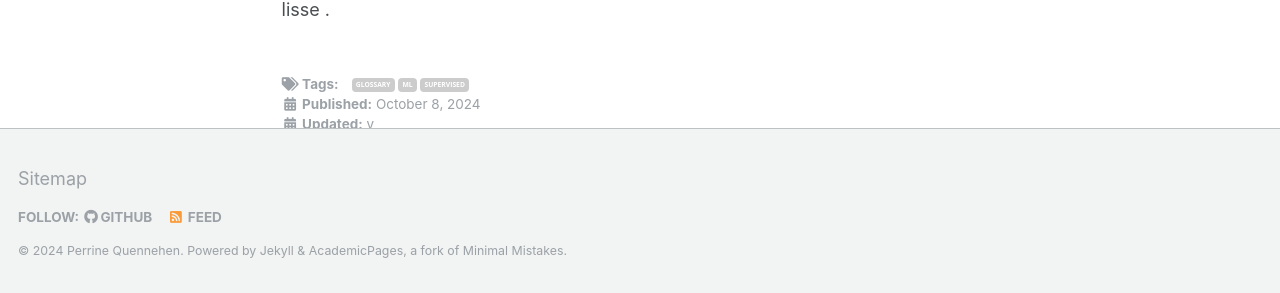
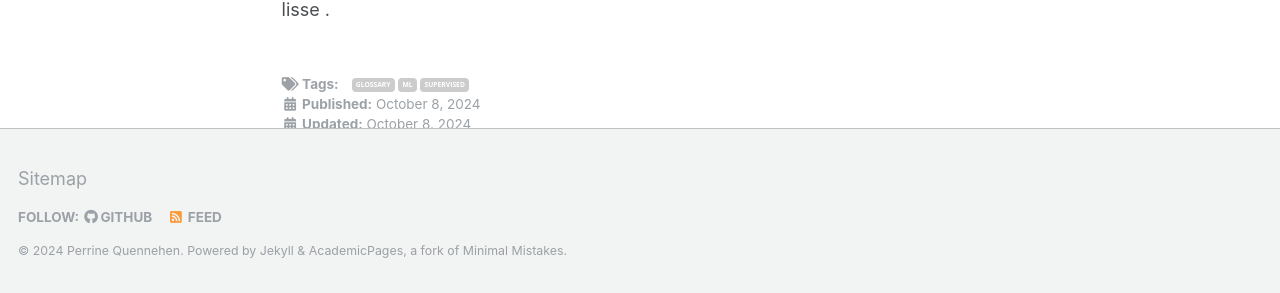
Before and after one commit to PerrineQhn/perrineqhn.github.io, a Jekyll site: the page built from _posts/2024-10-08-glossary-classification.md, in a window 1280 px wide and 900 px high, scrolled down 11925 px. Shown: the part 604-897 px from the top of the window. Built offline with Jekyll 4.4.1, drawn with Linux system fonts in a browser that asks for light colours; emoji names are drawn with the system emoji font; formulas are drawn with MathJax 3.

```diff
--- a/_posts/2024-10-08-glossary-classification.md
+++ b/_posts/2024-10-08-glossary-classification.md
@@ -1,7 +1,7 @@
 ---
 title: 'Classification'
 date: 2024-10-08
-modified: v
+modified:
 permalink: /machine-learning-glossary/supervised/classification
 toc: true
 excerpt: "Concepts ML : classification."
```
